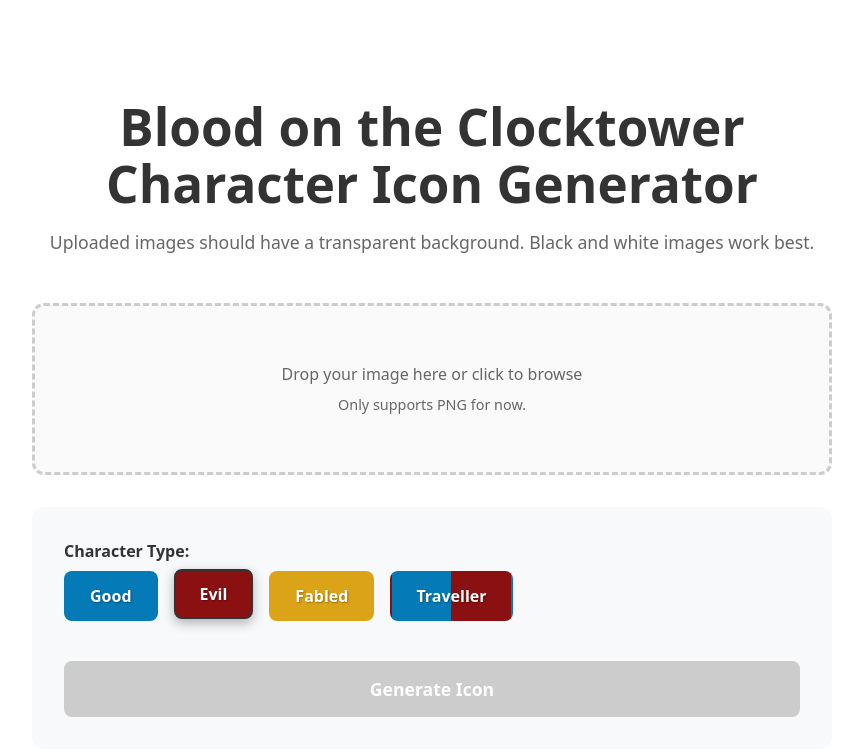
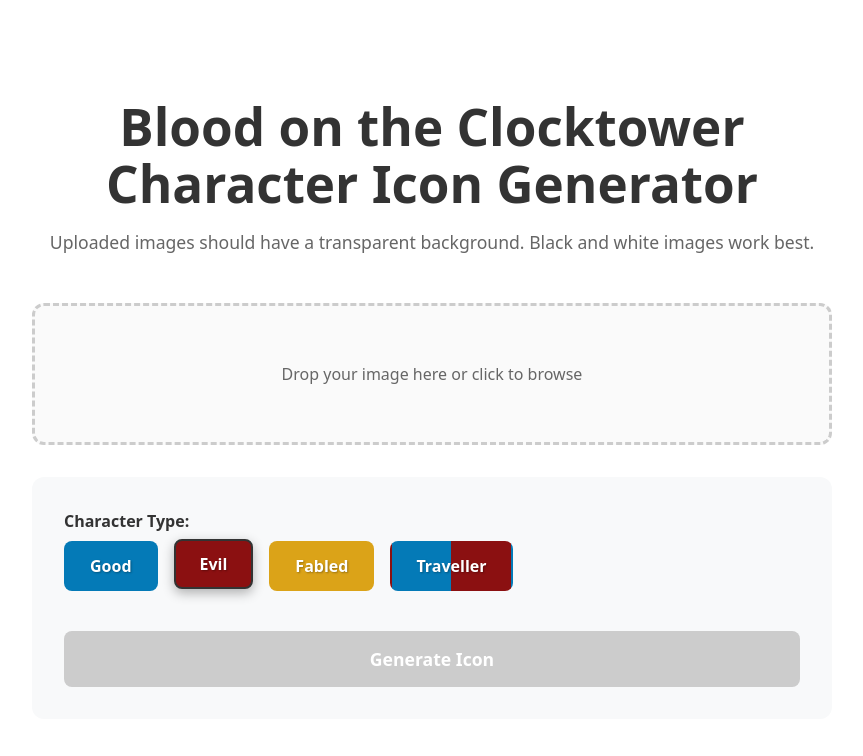
Before and after one commit to JohnForster/botc-icon-generator, a Preact app: page / in a window 1280 px wide. Shown: the top 756 px of the page, without its empty margins (208-1071 px from the left). Built offline with nearby package versions, Linux system fonts and the light colour scheme.

Commit message:
Remove only png message

```diff
--- a/src/app.tsx
+++ b/src/app.tsx
@@ -128,7 +128,6 @@
             ) : (
               <div class="upload-prompt">
                 <p>Drop your image here or click to browse</p>
-                <p class="file-types">Only supports PNG for now.</p>
               </div>
             )}
           </div>
```
